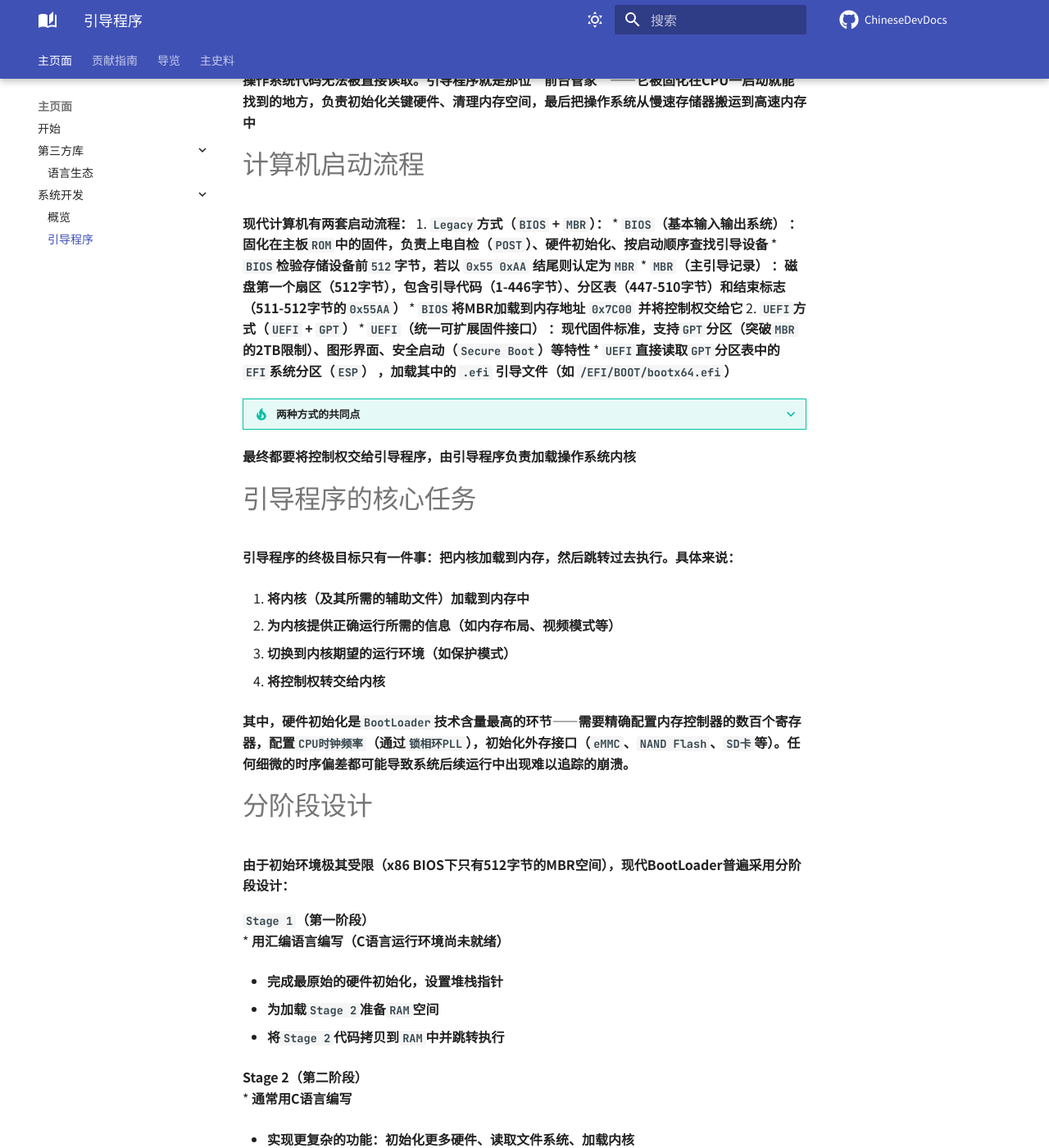
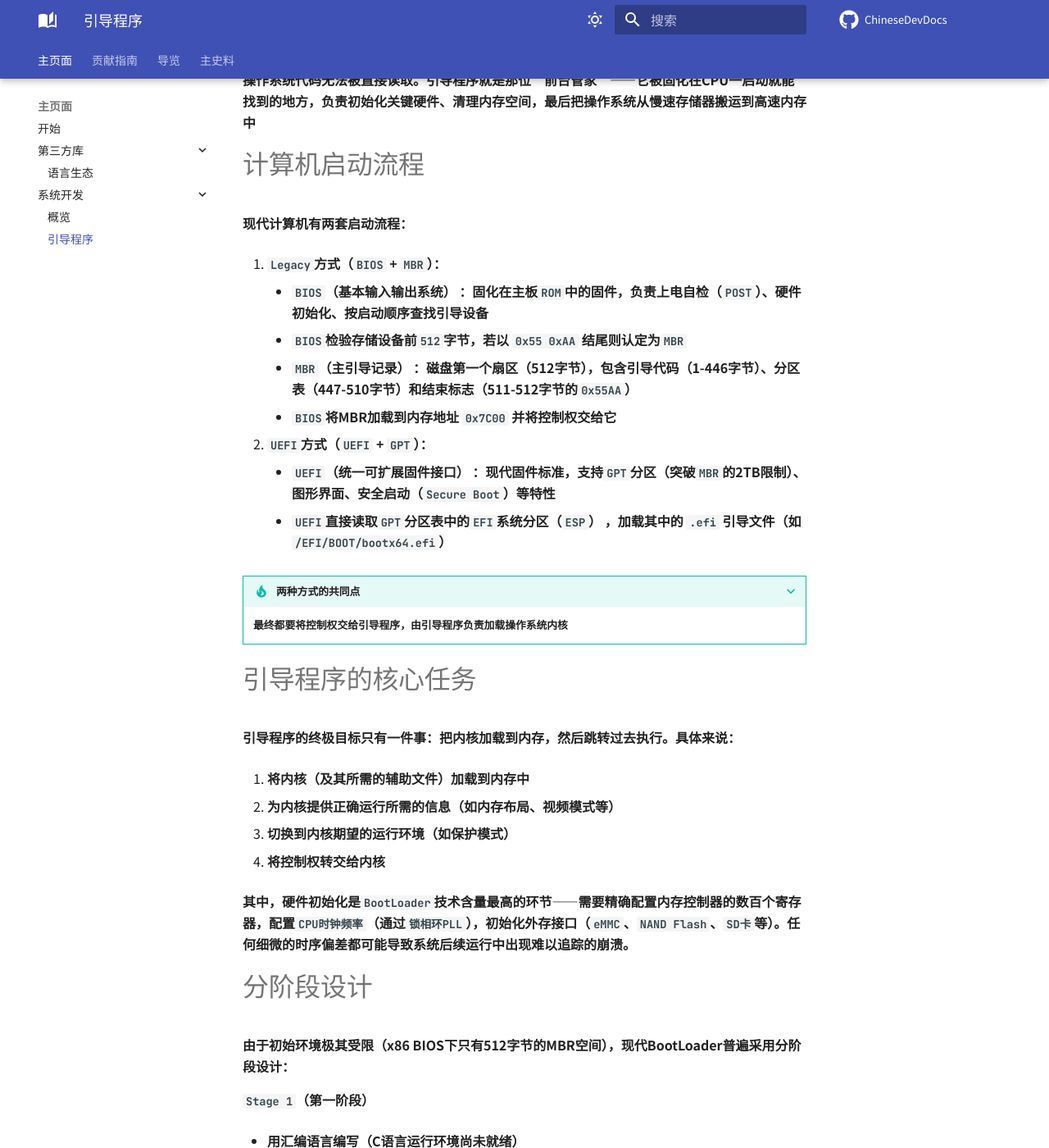
Before and after one commit to DevApotheosis/ChineseDevDocs, an MkDocs documentation site: the page built from docs/os_dev/boot/bootloader.md, in a window 1280 px wide and 1400 px high, scrolled down 328 px. Shown: the whole window at 82% size. Built offline with MkDocs 1.6.1 and Material for MkDocs 9.7.7, drawn with Linux system fonts in a browser that asks for light colours; comment, search, counter and statistics services are not loaded.

Commit message:
修复格式错误

```diff
--- a/docs/os_dev/boot/bootloader.md
+++ b/docs/os_dev/boot/bootloader.md
@@ -7,21 +7,26 @@
 
 # 计算机启动流程
 
-**现代计算机有两套启动流程：**
-1. **`Legacy`方式（`BIOS` + `MBR`）：**
-  * **`BIOS`（基本输入输出系统） ：固化在主板`ROM`中的固件，负责上电自检（`POST`）、硬件初始化、按启动顺序查找引导设备**
-  * **`BIOS`检验存储设备前`512`字节，若以 `0x55 0xAA` 结尾则认定为`MBR`**
-  * **`MBR`（主引导记录） ：磁盘第一个扇区（512字节），包含引导代码（1-446字节）、分区表（447-510字节）和结束标志（511-512字节的`0x55AA`）**
-  * **`BIOS`将MBR加载到内存地址 `0x7C00` 并将控制权交给它**
-2. **`UEFI`方式（`UEFI` + `GPT`）**
-  * **`UEFI`（统一可扩展固件接口） ：现代固件标准，支持`GPT`分区（突破`MBR`的2TB限制）、图形界面、安全启动（`Secure Boot`）等特性**
-  * **`UEFI`直接读取`GPT`分区表中的`EFI`系统分区（`ESP`） ，加载其中的 `.efi` 引导文件（如 `/EFI/BOOT/bootx64.efi`）**
+**现代计算机有两套启动流程：**<br>
+
+1. **`Legacy`方式（`BIOS` + `MBR`）：**<br>
+
+    * **`BIOS`（基本输入输出系统） ：固化在主板`ROM`中的固件，负责上电自检（`POST`）、硬件初始化、按启动顺序查找引导设备**
+    * **`BIOS`检验存储设备前`512`字节，若以 `0x55 0xAA` 结尾则认定为`MBR`**
+    * **`MBR`（主引导记录） ：磁盘第一个扇区（512字节），包含引导代码（1-446字节）、分区表（447-510字节）和结束标志（511-512字节的`0x55AA`）**
+    * **`BIOS`将MBR加载到内存地址 `0x7C00` 并将控制权交给它**
+
+2. **`UEFI`方式（`UEFI` + `GPT`）：**<br>
+
+    * **`UEFI`（统一可扩展固件接口） ：现代固件标准，支持`GPT`分区（突破`MBR`的2TB限制）、图形界面、安全启动（`Secure Boot`）等特性**
+    * **`UEFI`直接读取`GPT`分区表中的`EFI`系统分区（`ESP`） ，加载其中的 `.efi` 引导文件（如 `/EFI/BOOT/bootx64.efi`）**
+
 ???+ tip "两种方式的共同点"
-  **最终都要将控制权交给引导程序，由引导程序负责加载操作系统内核**
+    **最终都要将控制权交给引导程序，由引导程序负责加载操作系统内核**
 
 # 引导程序的核心任务
 
-**引导程序的终极目标只有一件事：把内核加载到内存，然后跳转过去执行。具体来说：**
+**引导程序的终极目标只有一件事：把内核加载到内存，然后跳转过去执行。具体来说：**<br>
 
 1. **将内核（及其所需的辅助文件）加载到内存中**
 
@@ -31,12 +36,13 @@
 
 4. **将控制权转交给内核**
 
-**其中，硬件初始化是`BootLoader`技术含量最高的环节——需要精确配置内存控制器的数百个寄存器，配置`CPU时钟频率`（通过`锁相环PLL`），初始化外存接口（`eMMC`、`NAND Flash`、`SD卡`等）。任何细微的时序偏差都可能导致系统后续运行中出现难以追踪的崩溃。**
+**其中，硬件初始化是`BootLoader`技术含量最高的环节——需要精确配置内存控制器的数百个寄存器，配置`CPU时钟频率`（通过`锁相环PLL`），初始化外存接口（`eMMC`、`NAND Flash`、`SD卡`等）。任何细微的时序偏差都可能导致系统后续运行中出现难以追踪的崩溃。**<br>
 
 # 分阶段设计
 **由于初始环境极其受限（x86 BIOS下只有512字节的MBR空间），现代BootLoader普遍采用分阶段设计：**<br>
 
 **`Stage 1`（第一阶段）**<br>
+
 * **用汇编语言编写（C语言运行环境尚未就绪）**
 
 * **完成最原始的硬件初始化，设置堆栈指针**
@@ -46,6 +52,7 @@
 * **将`Stage 2`代码拷贝到`RAM`中并跳转执行**
 
 **Stage 2（第二阶段）**<br>
+
 * **通常用C语言编写**
 
 * **实现更复杂的功能：初始化更多硬件、读取文件系统、加载内核**
@@ -70,11 +77,14 @@
 | **Windows Boot Manager** | **Windows** | **微软/巨硬(开个玩笑)** |
 
 # 写给开发者的实践指南
-> **从哪里开始**
+
+> **从哪里开始**<br>
+
 * **[`OSDev Wiki`](http://os.dev.wiki/) 是操作系统开发者的圣经(你当然也能在这里找到)，其中的`Rolling Your Own Bootloader`页面详细描述了编写引导程序的步骤**
 
 * **先理解背景理论再动手，不建议直接抄代码**
-> **关键技术决策——编写引导程序时需要决定：**
+
+> **关键技术决策——编写引导程序时需要决定：**<br>
 
 * **内核加载到哪里？ 实模式下通常加载到1MB以下（如物理地址 `0x10000`）；若内核较大，需要激活`A20 Gate`并切换到`Unreal Mode`以访问1MB以上内存**
 
@@ -82,7 +92,8 @@
 
 * **要给内核传递什么信息？ 内存布局、视频模式等——这些用`BIOS`调用获取比较容易，最好在实模式下完成**
 
-> **开发和调试工具**
+> **开发和调试工具**<br>
+
 * **`QEMU`：开源硬件虚拟化工具，可以在不烧录真实硬件的情况下测试引导程序**
 
 * **`GDB`：配合QEMU进行源码级调试，可以单步跟踪引导程序的每条指令**
@@ -90,7 +101,7 @@
 * **`NASM`：x86汇编编译器，常用于编写`Stage 1`**
 
 ???+ tip "小建议"
-  **在`Windows`下配置开发环境可能稍麻烦，你当然可以使用`MinGW`或者`Cygwin`进行开发，但是安装一款`Linux`系统（显然，它应该叫发行版）进行开发无疑更加方便，`Debian`、`Ubuntu`都是不错的选择**
+    **在`Windows`下配置开发环境可能稍麻烦，你当然可以使用`MinGW`或者`Cygwin`进行开发，但是安装一款`Linux`系统（显然，它应该叫发行版）进行开发无疑更加方便，`Debian`、`Ubuntu`都是不错的选择**
 
 > **学习路径建议**
 * **先理解启动流程：`BIOS/UEFI → Bootloader → Kernel` 的完整链路**
@@ -104,6 +115,7 @@
 * **考虑`UEFI`支持：现代系统越来越多地采用`UEFI`，学习`UEFI`应用程序开发**
 
 # 提醒
+
 * **不要以为引导程序很大：`x86 BIOS`模式下，第一阶段的引导代码只有512字节（含分区表和结束标志），实际代码空间不到446字节**
 
 * **不要忽视实模式限制：`BIOS`引导时`CPU`处于16位实模式，只能访问1MB内存**
```
